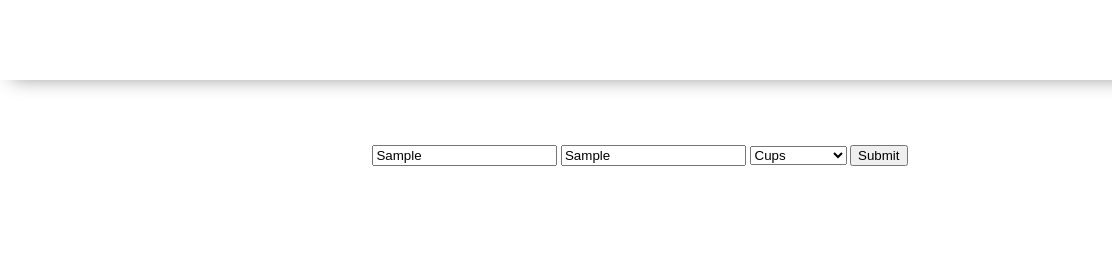
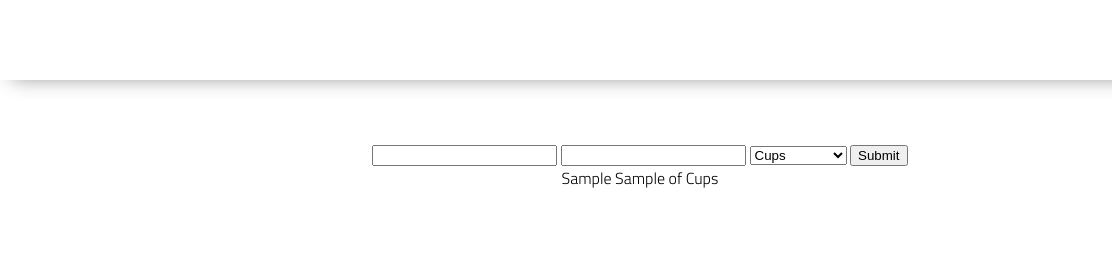
Before and after one commit to morganharmon/meal-tracker, a plain HTML site: page index.html in a window 1280 px wide. Both pictures are taken after typing "Sample", "Sample" into the empty fields and a click on the button "Submit". Shown: the top 280 px of the page, 0-1112 px from the left. Drawn offline with Linux system fonts and the light colour scheme.

Commit message:
Add renderIngredient and displayIngredients

```diff
--- a/app.js
+++ b/app.js
@@ -1,5 +1,8 @@
 // import functions and grab DOM elements
+import { renderIngredient } from './utils.js';
+
 const form = document.getElementById('form');
+const ingredientList = document.getElementById('ingredientList');
 
 // let state
 let recipeArr = [];
@@ -12,7 +15,17 @@ form.addEventListener('submit', (e) => {
     const ingredient = formD.get('ingredient');
     const quantity = formD.get('quantity');
     const measurement = formD.get('measurement');
-    const recipe = { ingredient, quantity, measurement };
+    const recipe = { ingredient: ingredient, quantity: quantity, measurement: measurement };
     recipeArr.push(recipe);
+    displayIngredients();
+    form.reset();
+    console.log(recipeArr);
+});
 
-});
+function displayIngredients() {
+    ingredientList.textContent = '';
+    for (let stuff of recipeArr) {
+        const thing = renderIngredient(stuff);
+        ingredientList.append(thing);
+    }
+}
--- a/index.html
+++ b/index.html
@@ -32,6 +32,7 @@
                 </select>
                 <button id="submit">Submit</button>
             </form>
+            <ul id="ingredientList"></ul>
 
         </section>
     </main>
--- /dev/null
+++ b/utils.js
@@ -0,0 +1,6 @@
+export function renderIngredient(asdf) {
+    const item = document.createElement('li');
+    item.textContent = `${asdf.ingredient} ${asdf.quantity} of ${asdf.measurement}`;
+    console.log(item);
+    return item;
+}
```
